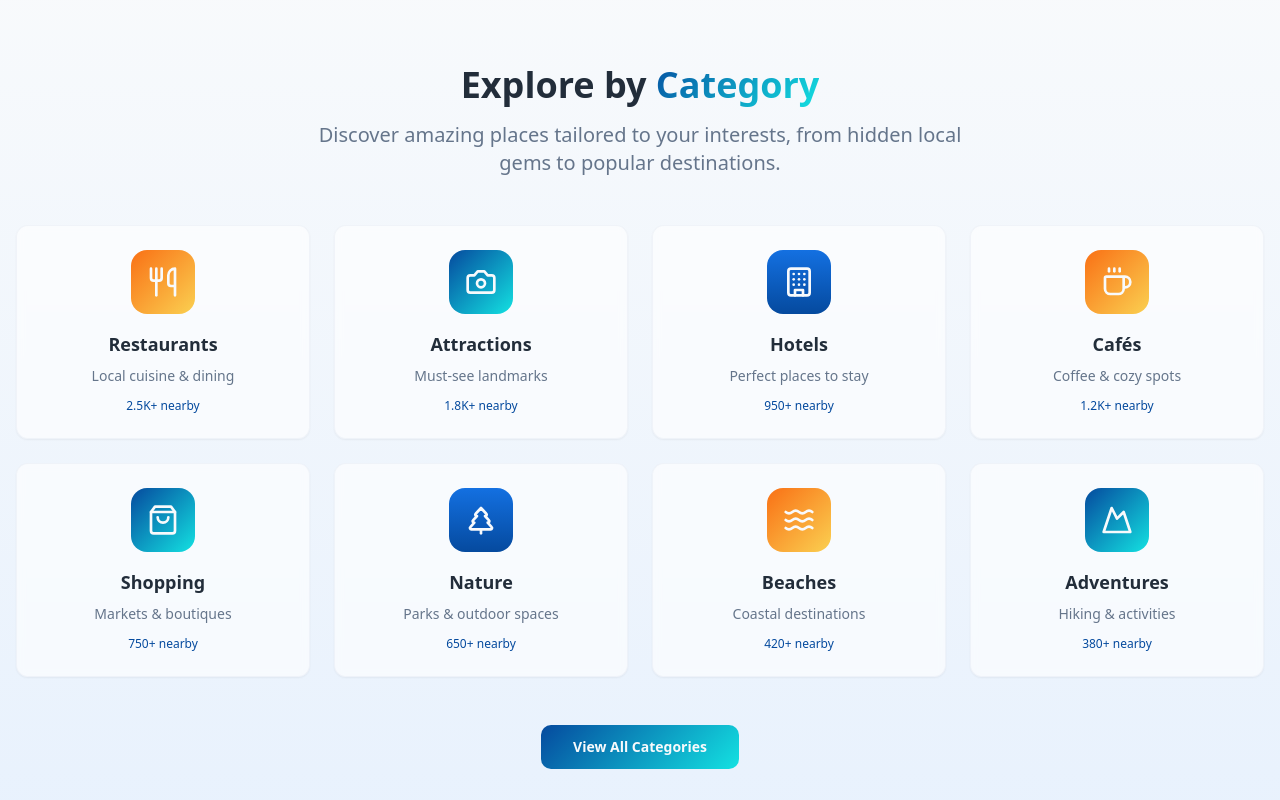
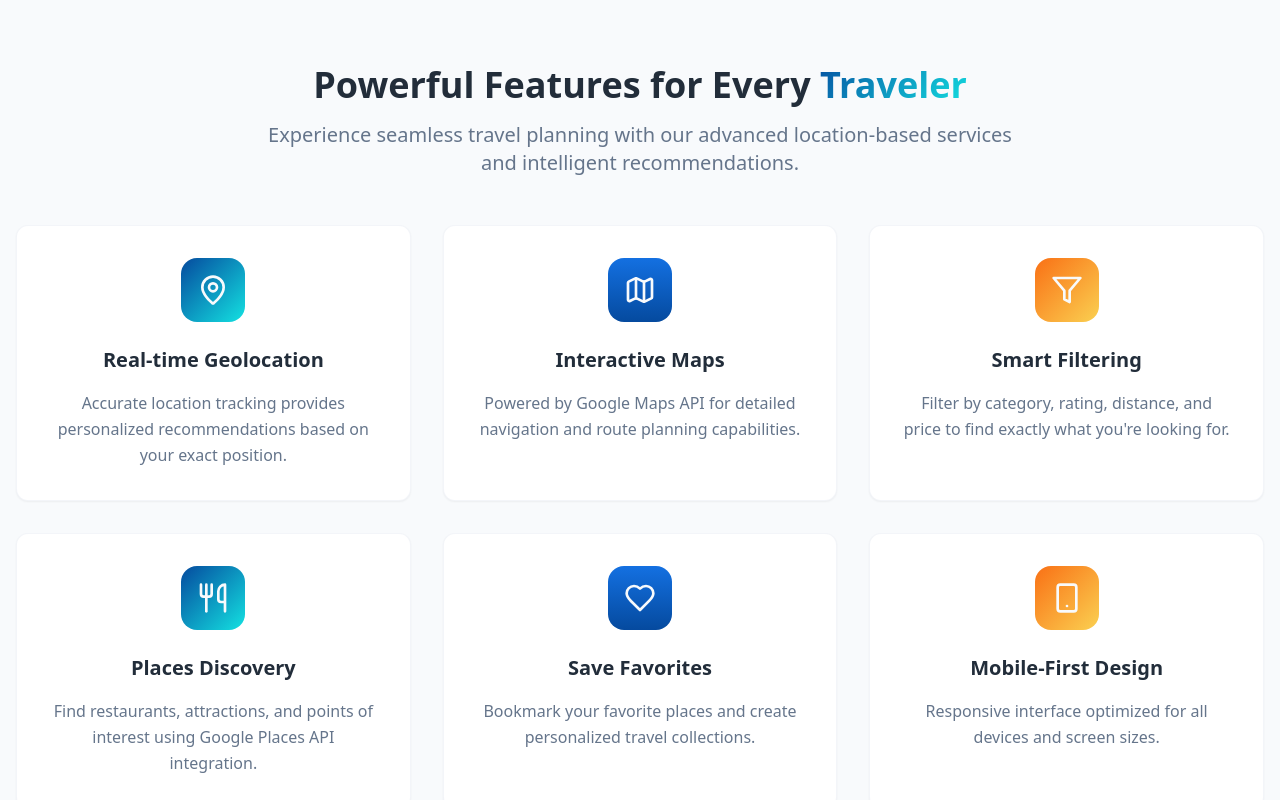
Before and after one commit to behnamac/go-discover-app, a React (Vite) app: page / in a window 1280 px wide. Shown: the part 720-1520 px from the top of the page. Built offline with nearby package versions, Linux system fonts and the light colour scheme.

Commit message:
Refactor CategorySection to FeaturesSection with updated features and descriptions; remove unused routes comment in App.tsx.

```diff
--- a/src/App.tsx
+++ b/src/App.tsx
@@ -16,7 +16,6 @@ const App = () => (
       <BrowserRouter>
         <Routes>
           <Route path="/" element={<Index />} />
-          {/* ADD ALL CUSTOM ROUTES ABOVE THE CATCH-ALL "*" ROUTE */}
           <Route path="*" element={<NotFound />} />
         </Routes>
       </BrowserRouter>
--- a/src/components/Home/CategorySection.tsx
+++ b/src/components/Home/CategorySection.tsx
@@ -1,118 +1,98 @@
 import { Card, CardContent } from "@/components/ui/card";
 import { Button } from "@/components/ui/button";
-import {
-  Utensils,
-  Camera,
-  Building,
-  Coffee,
-  ShoppingBag,
-  TreePine,
-  Waves,
-  Mountain
-} from "lucide-react";
+import { MapPin, Map, Filter, Utensils, Heart, Smartphone } from "lucide-react";
 
-const categories = [
+const features = [
+  {
+    icon: MapPin,
+    title: "Real-time Geolocation",
+    description:
+      "Accurate location tracking provides personalized recommendations based on your exact position.",
+    color: "bg-gradient-hero",
+  },
+  {
+    icon: Map,
+    title: "Interactive Maps",
+    description:
+      "Powered by Google Maps API for detailed navigation and route planning capabilities.",
+    color: "bg-gradient-ocean",
+  },
+  {
+    icon: Filter,
+    title: "Smart Filtering",
+    description:
+      "Filter by category, rating, distance, and price to find exactly what you're looking for.",
+    color: "bg-gradient-sunset",
+  },
   {
     icon: Utensils,
-    name: "Restaurants",
-    description: "Local cuisine & dining",
-    color: "bg-gradient-sunset",
-    count: "2.5K+"
+    title: "Places Discovery",
+    description:
+      "Find restaurants, attractions, and points of interest using Google Places API integration.",
+    color: "bg-gradient-hero",
   },
   {
-    icon: Camera,
-    name: "Attractions",
-    description: "Must-see landmarks",
-    color: "bg-gradient-hero",
-    count: "1.8K+"
+    icon: Heart,
+    title: "Save Favorites",
+    description:
+      "Bookmark your favorite places and create personalized travel collections.",
+    color: "bg-gradient-ocean",
   },
   {
-    icon: Building,
-    name: "Hotels",
-    description: "Perfect places to stay",
-    color: "bg-gradient-ocean",
-    count: "950+"
+    icon: Smartphone,
+    title: "Mobile-First Design",
+    description:
+      "Responsive interface optimized for all devices and screen sizes.",
+    color: "bg-gradient-sunset",
   },
-  {
-    icon: Coffee,
-    name: "Cafés",
-    description: "Coffee & cozy spots",
-    color: "bg-gradient-sunset",
-    count: "1.2K+"
-  },
-  {
-    icon: ShoppingBag,
-    name: "Shopping",
-    description: "Markets & boutiques",
-    color: "bg-gradient-hero",
-    count: "750+"
-  },
-  {
-    icon: TreePine,
-    name: "Nature",
-    description: "Parks & outdoor spaces",
-    color: "bg-gradient-ocean",
-    count: "650+"
-  },
-  {
-    icon: Waves,
-    name: "Beaches",
-    description: "Coastal destinations",
-    color: "bg-gradient-sunset",
-    count: "420+"
-  },
-  {
-    icon: Mountain,
-    name: "Adventures",
-    description: "Hiking & activities",
-    color: "bg-gradient-hero",
-    count: "380+"
-  }
 ];
 
-const CategorySection = () => {
+const FeaturesSection = () => {
   return (
-    <section className="py-20 bg-gradient-sky">
+    <section className="py-20 bg-background">
       <div className="container mx-auto px-4">
         <div className="text-center mb-12">
           <h2 className="text-4xl font-bold mb-4">
-            Explore by
-            <span className="bg-gradient-hero bg-clip-text text-transparent"> Category</span>
+            Powerful Features for Every
+            <span className="bg-gradient-hero bg-clip-text text-transparent">
+              {" "}
+              Traveler
+            </span>
           </h2>
-          <p className="text-xl text-muted-foreground max-w-2xl mx-auto">
-            Discover amazing places tailored to your interests, from hidden local gems to popular destinations.
+          <p className="text-xl text-muted-foreground max-w-3xl mx-auto">
+            Experience seamless travel planning with our advanced location-based
+            services and intelligent recommendations.
           </p>
         </div>
 
-        <div className="grid grid-cols-2 md:grid-cols-4 gap-6 mb-12">
-          {categories.map((category, index) => {
-            const IconComponent = category.icon;
+        <div className="grid grid-cols-1 md:grid-cols-2 lg:grid-cols-3 gap-8 mb-12">
+          {features.map((feature, index) => {
+            const IconComponent = feature.icon;
             return (
               <Card
                 key={index}
-                className="group cursor-pointer hover:shadow-travel transition-bounce bg-card/60 backdrop-blur-sm border-border/40 hover:border-primary/20"
+                className="group cursor-pointer hover:shadow-travel transition-bounce bg-card border-border/40 hover:border-primary/20 hover:scale-105"
               >
-                <CardContent className="p-6 text-center">
-                  <div className={`w-16 h-16 rounded-2xl ${category.color} flex items-center justify-center mx-auto mb-4 group-hover:scale-110 transition-bounce`}>
+                <CardContent className="p-8 text-center">
+                  <div
+                    className={`w-16 h-16 rounded-2xl ${feature.color} flex items-center justify-center mx-auto mb-6 group-hover:scale-110 transition-bounce`}
+                  >
                     <IconComponent className="h-8 w-8 text-primary-foreground" />
                   </div>
-                  <h3 className="font-semibold text-lg mb-2">{category.name}</h3>
-                  <p className="text-sm text-muted-foreground mb-3">{category.description}</p>
-                  <div className="text-xs font-medium text-primary">{category.count} nearby</div>
+                  <h3 className="font-semibold text-xl mb-4">
+                    {feature.title}
+                  </h3>
+                  <p className="text-muted-foreground leading-relaxed">
+                    {feature.description}
+                  </p>
                 </CardContent>
               </Card>
             );
           })}
-        </div>
-
-        <div className="text-center">
-          <Button variant="hero" size="lg" className="px-8">
-            View All Categories
-          </Button>
         </div>
       </div>
     </section>
   );
 };
 
-export default CategorySection;
+export default FeaturesSection;
--- a/src/pages/Index.tsx
+++ b/src/pages/Index.tsx
@@ -1,6 +1,6 @@
 import Header from "@/components/Layout/Header";
 import HeroSection from "@/components/Home/HeroSection";
-import CategorySection from "@/components/Home/CategorySection";
+import FeaturesSection from "@/components/Home/CategorySection";
 import MapSection from "@/components/Home/MapSection";
 
 const Index = () => {
@@ -9,7 +9,7 @@ const Index = () => {
       <Header />
       <main>
         <HeroSection />
-        <CategorySection />
+        <FeaturesSection />
         <MapSection />
       </main>
     </div>
```
